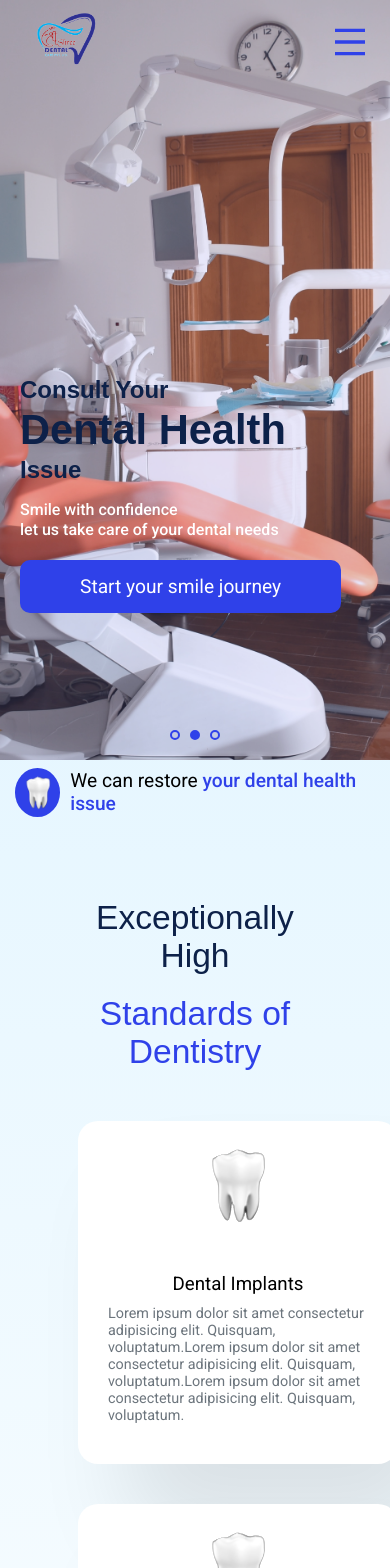
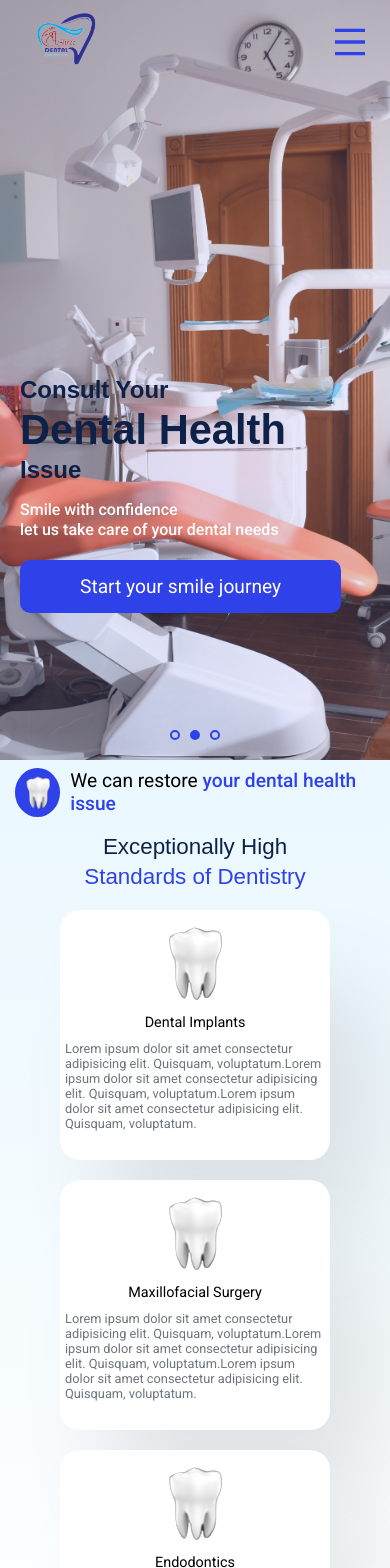
Before and after one commit to The-Cipher-Bit/shree-dental-and-care, a React (Vite) app: page / in a window 390 px wide. Shown: the top 1568 px of the page. Built offline with nearby package versions, Linux system fonts and the light colour scheme; a web font is replaced by a local one.

Commit message:
servicez

```diff
--- a/src/components/OurServices/Services.css
+++ b/src/components/OurServices/Services.css
@@ -100,6 +100,9 @@
 .servicecard_container p{
   font-size: 0.8rem;
 }
+.servicecard_image{
+  margin-bottom: 15px;
+}
 }
 @media screen and (max-width: 768px) {
   .services_container {
@@ -119,7 +122,72 @@
     margin: 20px 20px;
   }
 
+  .servicecard_image{
+    margin-bottom: 10px;
 }
-@media only screen and (min-width: 577px) and (max-width: 768px) {
 
 }
+@media only screen and (min-width: 576px) and (max-width: 768px) {
+  .services_container {
+    margin: 15px 0px;
+    padding: 9px 58px;
+
+  }
+  .services_container h2 {
+
+    font-size: 1.6rem;
+    margin-bottom: 5px;
+    margin-top: 10px;
+  }
+  .servicecard_container {
+    max-width: 290px;
+    max-height: 290px;
+    padding: 25px;
+
+    margin: 10px 10px;
+
+  }
+  .servicecard_content h3{
+    font-size: 1rem;
+  }
+  .servicecard_content p{
+    font-size: 0.8rem;
+  }
+  .servicecard_image{
+    margin-bottom:none;
+}
+}
+@media (max-width: 480px) {
+  .services_container {
+    margin: 0px 0px;
+    padding: 10px 20px;
+
+  }
+  .services_container h2 {
+
+    font-size: 1.4rem;
+    margin-bottom: 0px;
+    margin-top: 4px;
+  }
+  .services_cards {
+    margin-top: 10px;
+}
+.servicecard_container {
+  max-width: 270px;
+  max-height: 250px;
+  padding: 25px;
+
+  margin: 10px 10px;
+
+}
+.servicecard_content h3{
+  font-size: 0.9rem;
+}
+.servicecard_content p{
+  font-size: 0.8rem;
+}
+.servicecard_image{
+  margin-bottom: 5px;
+  height: 70px;
+}
+}
```
